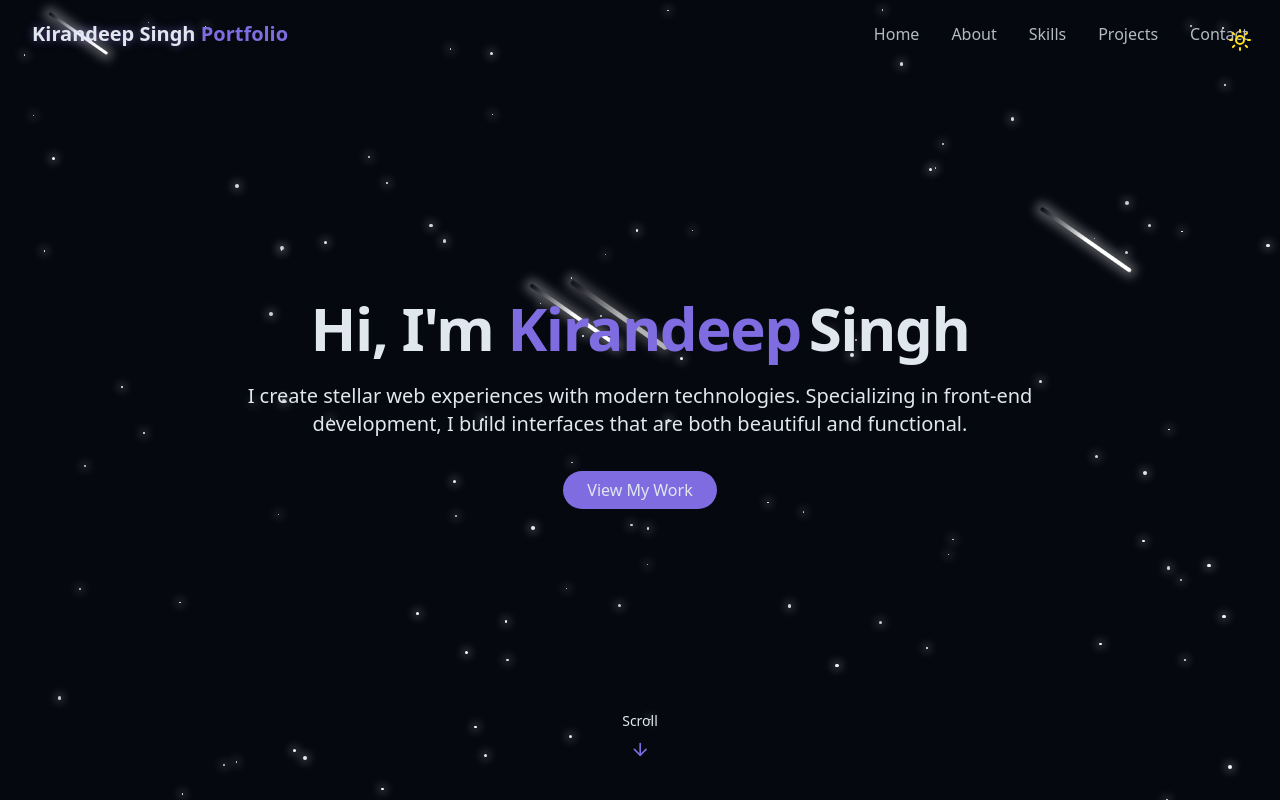
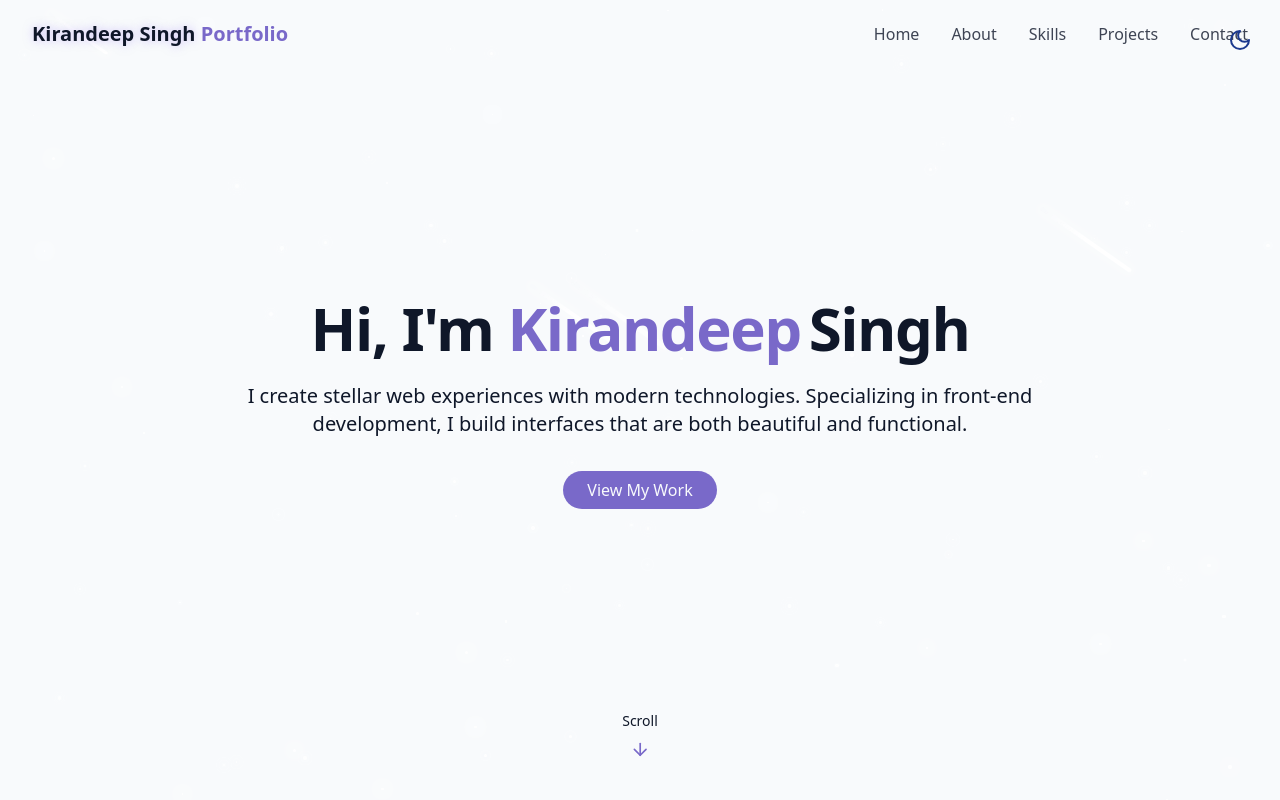
Before and after one commit to KSMaan45/my-portfolio, a React (Vite) app: page / in a window 1280 px wide. Shown: the top 800 px of the page. Built offline with nearby package versions, Linux system fonts and the light colour scheme.

Commit message:
Improved theme selection with remember last theme choice

```diff
--- a/src/components/ThemeToggle.jsx
+++ b/src/components/ThemeToggle.jsx
@@ -3,16 +3,24 @@ import { useEffect, useState } from "react";
 import { cn } from "@/lib/utils";
 
 export const ThemeToggle = () => {
-  const [isDarkMode, setIsDarkMode] = useState(true);
+  const [isDarkMode, setIsDarkMode] = useState(false);
 
   useEffect(() => {
     const storedTheme = localStorage.getItem("theme");
+
     if (storedTheme === "dark") {
-      localStorage.setItem("theme", "light");
+      document.documentElement.classList.add("dark");
+      setIsDarkMode(true);
+    } else if (storedTheme === "light") {
+      document.documentElement.classList.remove("dark");
       setIsDarkMode(false);
     } else {
-      setIsDarkMode(true);
-      document.documentElement.classList.add("dark");
+      const prefersDark = window.matchMedia("(prefers-color-scheme: dark)").matches;
+
+      if (prefersDark) {
+        document.documentElement.classList.add("dark");
+        setIsDarkMode(true);
+      }
     }
   }, []);
 
@@ -33,7 +41,7 @@ export const ThemeToggle = () => {
       onClick={toggleTheme}
       className={cn(
         "fixed max-sm:hidden top-5 right-5 z-50 p-2 rounded-full transition-colors duration-300",
-        "focus:outlin-hidden"
+        "focus:outline-none"
       )}
     >
       {isDarkMode ? (
```
